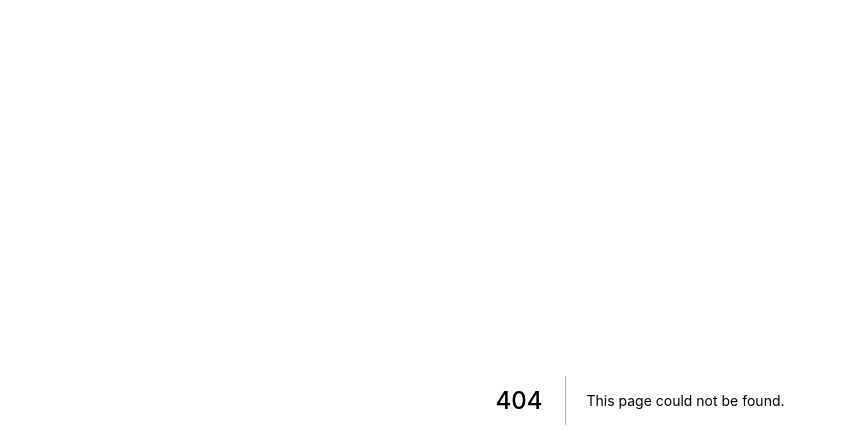
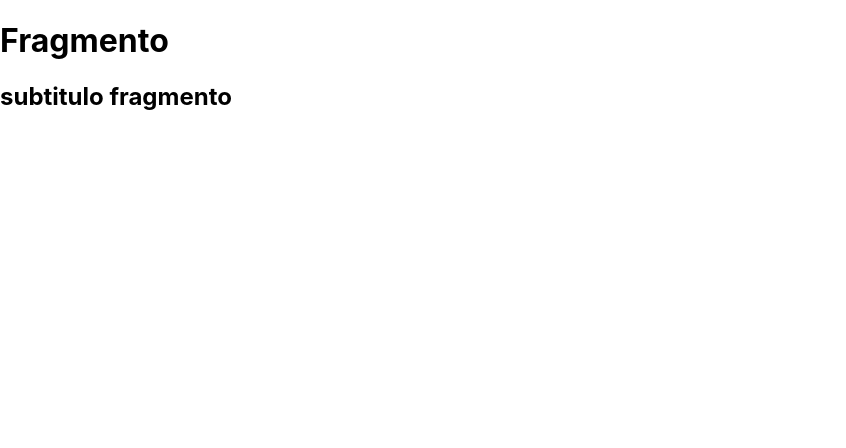
Before and after one commit to jordanobaluz/curso_nextjs, a Next.js app: page /basicos/fragment1 in a window 1280 px wide. Before the commit this address had no page. Shown: the top 448 px of the page, without its empty margins (0-846 px from the left). Built offline with nearby package versions, Linux system fonts and the light colour scheme.

Commit message:
componente de demonstração do fragment em componentes

```diff
--- /dev/null
+++ b/pages/basicos/fragment1.jsx
@@ -0,0 +1,10 @@
+export default function fragmento1() {
+  return (
+    <>
+      <h1>Fragmento</h1>
+      <h2>subtitulo fragmento</h2>
+    </>
+  );
+}
+
+// fragmento é utilizado quando precisa retornar mais de 1 elemento sem utilizar div
```
